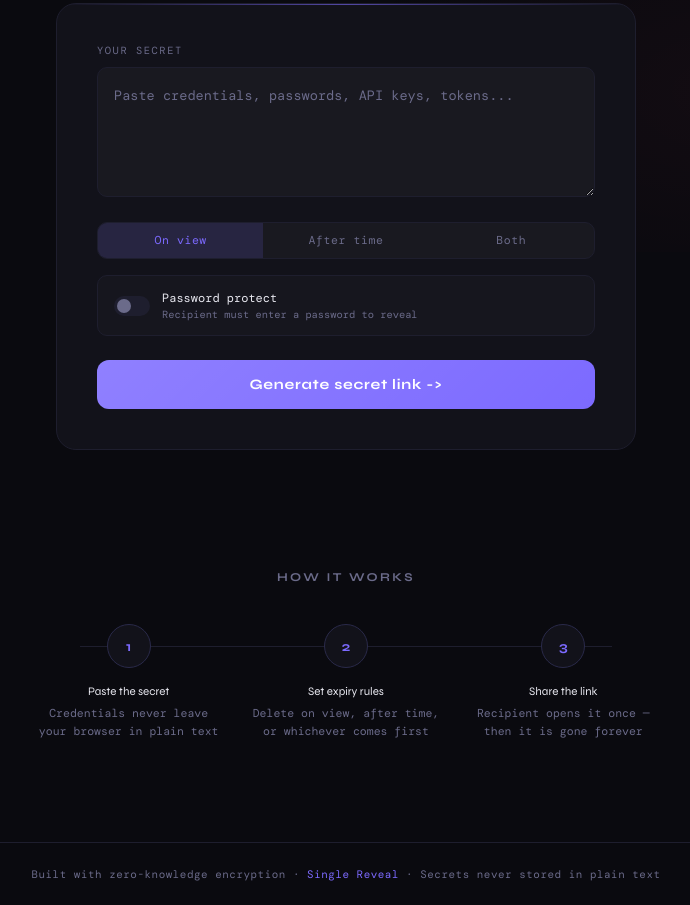
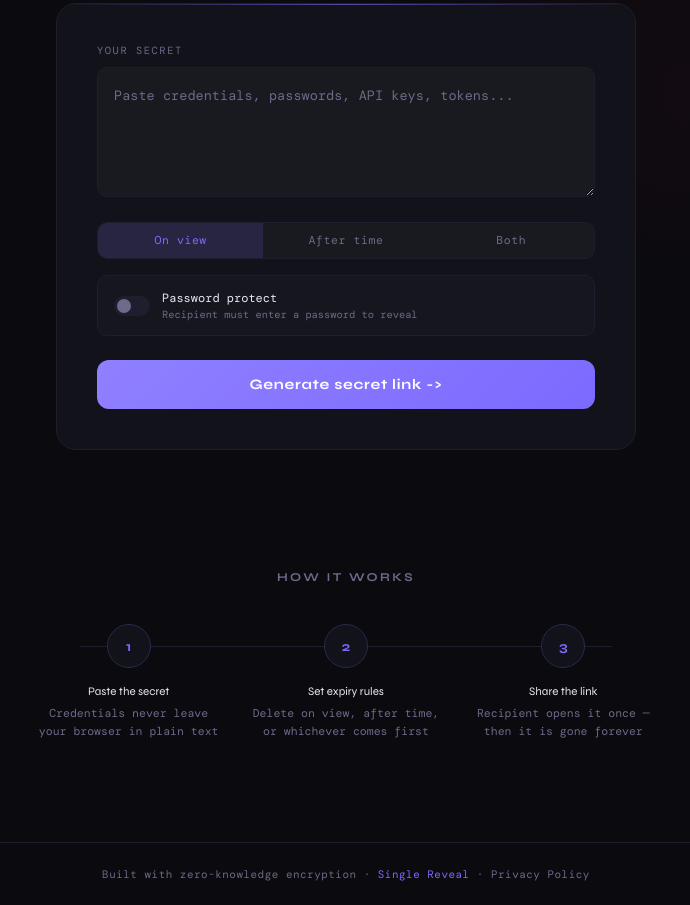
Before and after one commit to infinixcare/Justonce, a website: page public/index.html in a window 1280 px wide. Shown: the part 548-1453 px from the top of the page, without its empty margins (294-984 px from the left). Drawn offline with nearby package versions, Linux system fonts and the light colour scheme; a web font is replaced by a local one.

Commit message:
Update index.html

```diff
--- a/public/index.html
+++ b/public/index.html
@@ -801,7 +801,7 @@
   </section>
 
   <footer>
-    Built with zero-knowledge encryption · <span>Single Reveal</span> · Secrets never stored in plain text
+    Built with zero-knowledge encryption · <span>Single Reveal</span> · <a href="/privacy.html" style="color:var(--muted);text-decoration:none;">Privacy Policy</a>
   </footer>
 </div>
 
```
